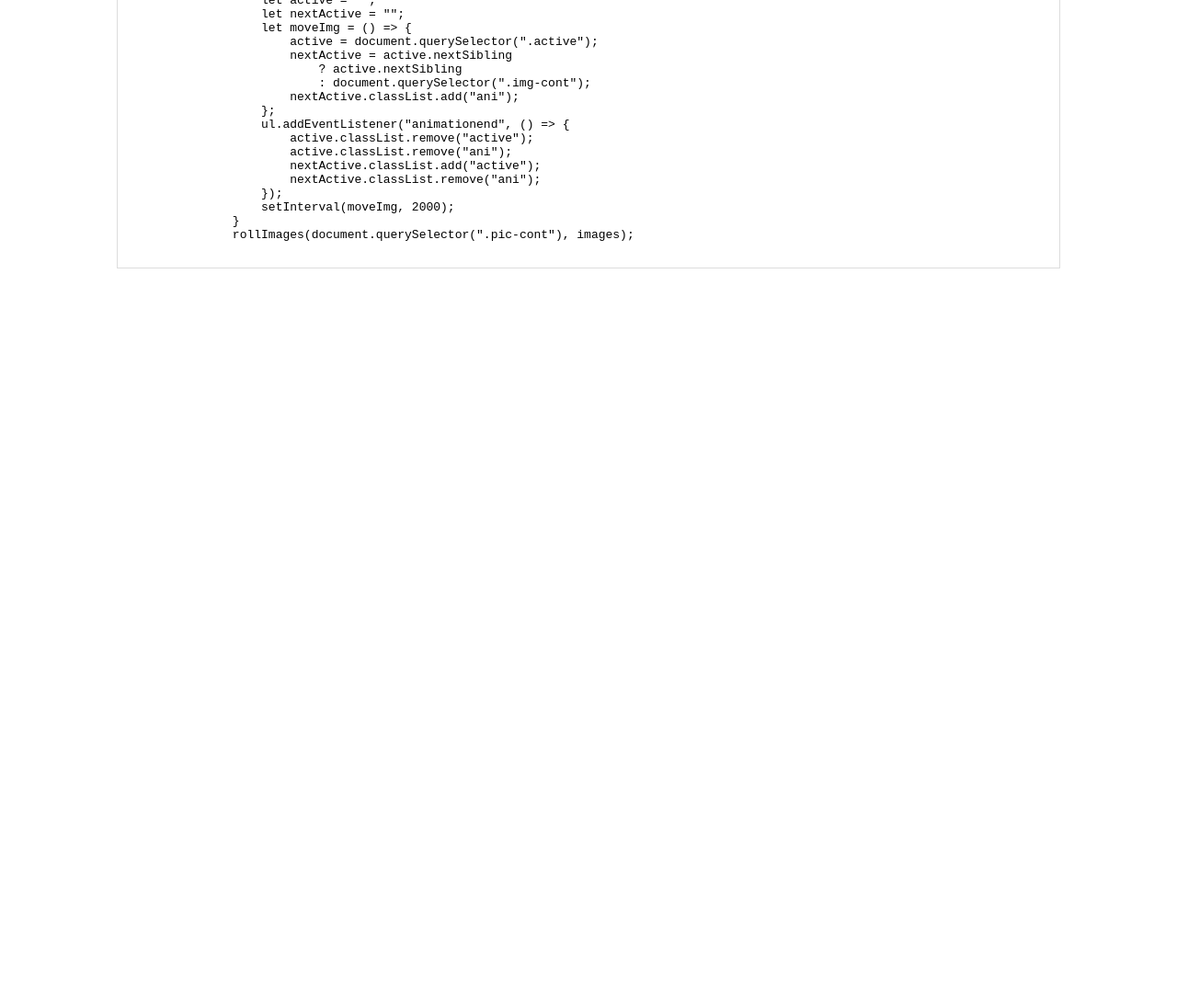
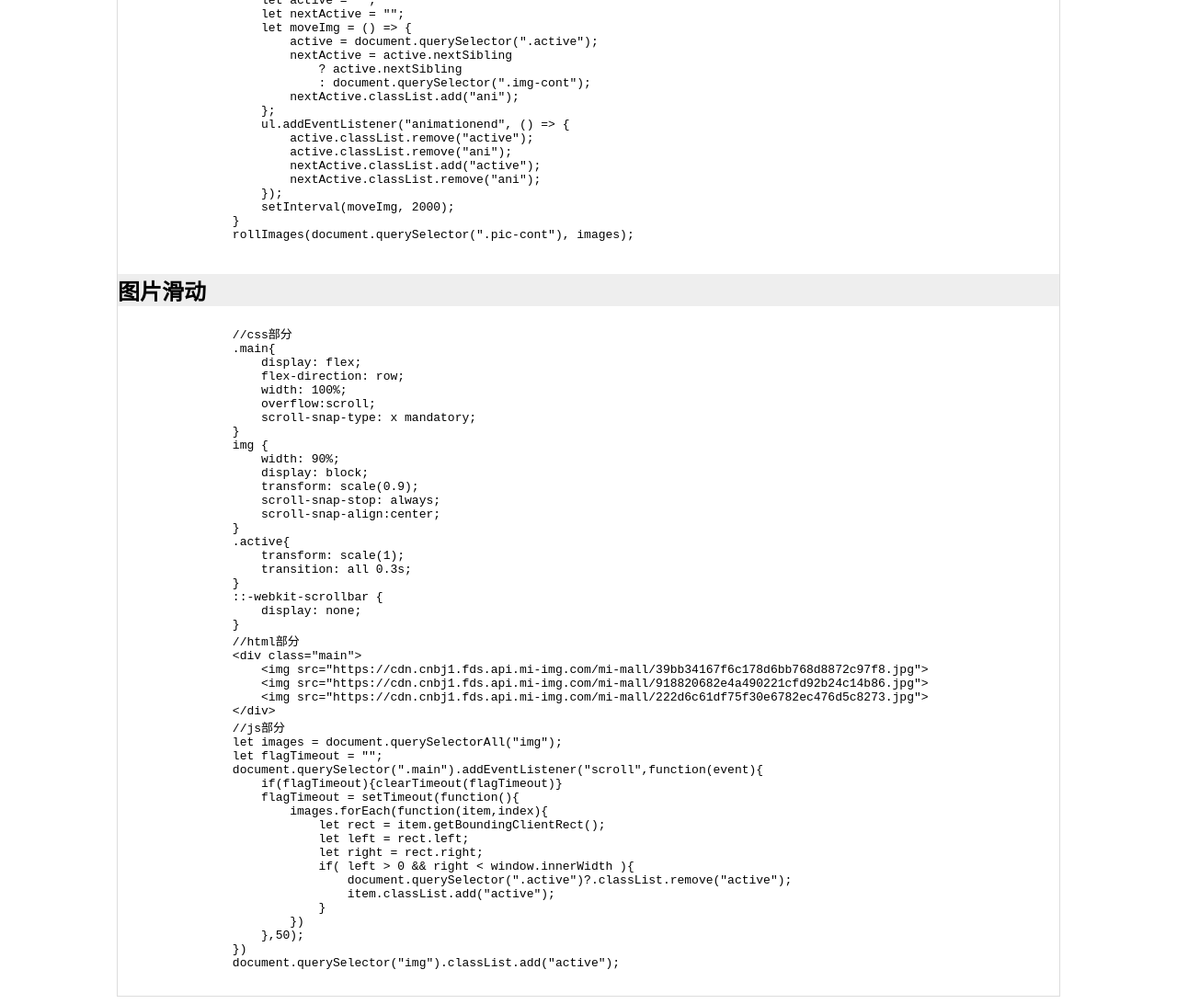
Before and after one commit to dengnan/dengnan.github.io, a plain HTML site: page index.html in a window 1280 px wide. Shown: the part 6108-7200 px from the top of the page at 92% size. Before the commit the page ends 6408 px from the top, so only its background shows below. Drawn offline with Linux system fonts and the light colour scheme.

Commit message:
图片滑动效果

```diff
--- a/index.html
+++ b/index.html
@@ -438,6 +438,57 @@
                 rollImages(document.querySelector(".pic-cont"), images);
             </pre>
         </section>
+        <section>
+            <h2>图片滑动</h2>
+            <pre>
+                //css部分
+                .main{
+                    display: flex;
+                    flex-direction: row;
+                    width: 100%;
+                    overflow:scroll;
+                    scroll-snap-type: x mandatory;
+                }
+                img {
+                    width: 90%;
+                    display: block;
+                    transform: scale(0.9);
+                    scroll-snap-stop: always;
+                    scroll-snap-align:center;
+                }
+                .active{
+                    transform: scale(1);
+                    transition: all 0.3s;
+                }
+                ::-webkit-scrollbar {
+                    display: none;
+                }
+                //html部分
+                &lt;div class="main"&gt;
+                    &lt;img src="https://cdn.cnbj1.fds.api.mi-img.com/mi-mall/39bb34167f6c178d6bb768d8872c97f8.jpg"&gt;
+                    &lt;img src="https://cdn.cnbj1.fds.api.mi-img.com/mi-mall/918820682e4a490221cfd92b24c14b86.jpg"&gt;
+                    &lt;img src="https://cdn.cnbj1.fds.api.mi-img.com/mi-mall/222d6c61df75f30e6782ec476d5c8273.jpg"&gt;
+                &lt;/div&gt;
+                //js部分
+                let images = document.querySelectorAll("img");
+                let flagTimeout = "";
+                document.querySelector(".main").addEventListener("scroll",function(event){
+                    if(flagTimeout){clearTimeout(flagTimeout)}
+                    flagTimeout = setTimeout(function(){
+                        images.forEach(function(item,index){
+                            let rect = item.getBoundingClientRect();
+                            let left = rect.left;
+                            let right = rect.right;
+                            if( left > 0 && right < window.innerWidth ){
+                                document.querySelector(".active")?.classList.remove("active");
+                                item.classList.add("active");
+                            }
+                        })
+                    },50);
+                })
+                document.querySelector("img").classList.add("active");
+            </pre>
+        </section>
 
 
     </div>
```
